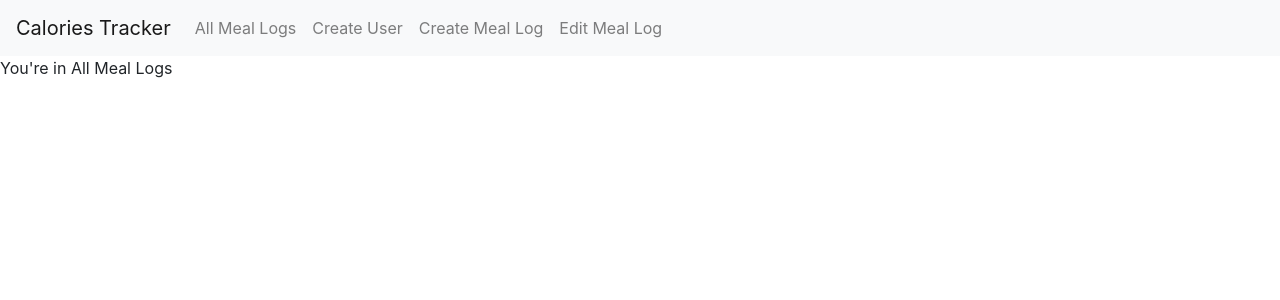
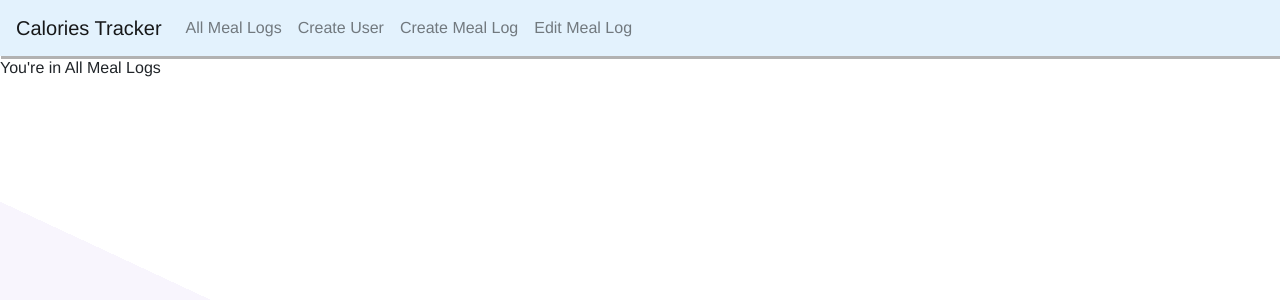
Before and after one commit to hazzaldo/calories-tracker, a React (Create React App) app: page / in a window 1280 px wide. Shown: the top 300 px of the page. Built offline with nearby package versions, Linux system fonts and the light colour scheme.

Commit message:
style background and navbar + remove boiler plate App.css file

```diff
--- a/src/components/Navbar.jsx
+++ b/src/components/Navbar.jsx
@@ -3,7 +3,7 @@ import { Link } from 'react-router-dom';
 
 function Navbar() {
   return (
-    <nav className='navbar navbar-expand-lg navbar-light bg-light'>
+    <nav className='navbar navbar-expand-lg navbar-light'>
       <Link to='/' className='navbar-brand'>Calories Tracker</Link>
       <div className='collapse navbar-collapse' id='navbarNavAltMarkup'>
         <div className='navbar-nav'>
--- a/src/index.css
+++ b/src/index.css
@@ -1,13 +1,20 @@
 body {
   margin: 0;
-  font-family: -apple-system, BlinkMacSystemFont, 'Segoe UI', 'Roboto', 'Oxygen',
-    'Ubuntu', 'Cantarell', 'Fira Sans', 'Droid Sans', 'Helvetica Neue',
-    sans-serif;
   -webkit-font-smoothing: antialiased;
   -moz-osx-font-smoothing: grayscale;
+  background-color: #E4E9FD;
+  background-image: -webkit-linear-gradient(65deg, #f8f5fd 50%, #ffffff 50%);
+  min-height: 1000px;
+  font-family: 'helvetica neue';
+
 }
 
 code {
   font-family: source-code-pro, Menlo, Monaco, Consolas, 'Courier New',
     monospace;
 }
+
+nav {
+  background-color: #e3f2fd;
+  box-shadow: 1px 3px  rgba(0, 0, 0, 0.3);
+}
```
Also changed, not shown: src/App.css (deleted, +0 -38 lines).
